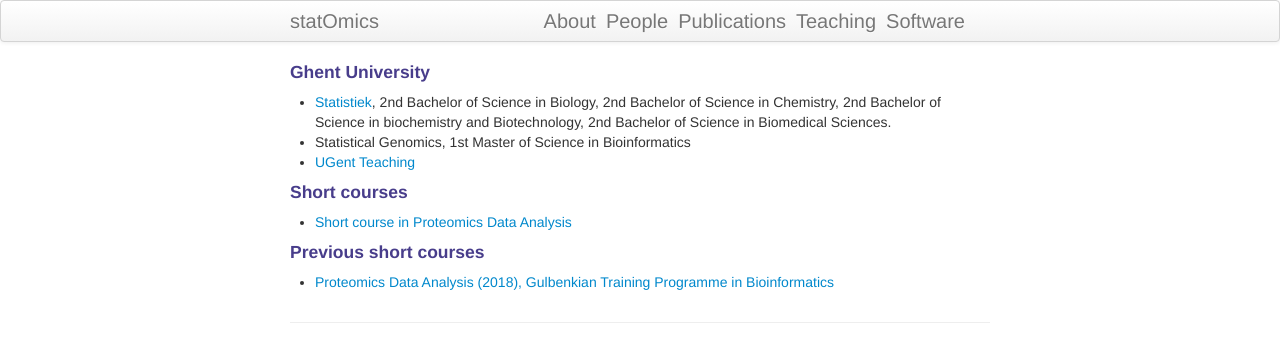
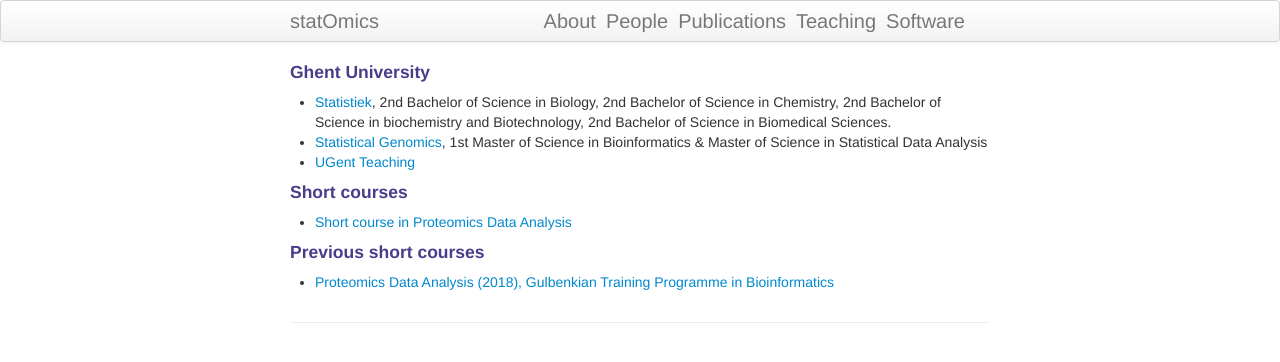
Before and after one commit to statOmics/statOmics.github.io, a Jekyll site: the page built from pages/teaching.md, in a window 1280 px wide. Shown: the top 362 px of the page. Built offline with Jekyll 4.4.1, drawn with Linux system fonts in a browser that asks for light colours.

Commit message:
New course links

```diff
--- a/pages/teaching.md
+++ b/pages/teaching.md
@@ -4,8 +4,8 @@
 ---
 
 #### Ghent University
-- [Statistiek](https://users.ugent.be/~lclement/statistiek/), 2nd Bachelor of Science in Biology, 2nd Bachelor of Science in Chemistry, 2nd Bachelor of Science in biochemistry and Biotechnology, 2nd Bachelor of Science in Biomedical Sciences.
-- Statistical Genomics, 1st Master of Science in Bioinformatics
+- [Statistiek](https://statomics.github.io/statistiekBasisCursus/), 2nd Bachelor of Science in Biology, 2nd Bachelor of Science in Chemistry, 2nd Bachelor of Science in biochemistry and Biotechnology, 2nd Bachelor of Science in Biomedical Sciences.
+- [Statistical Genomics](https://statomics.github.io/statisticalGenomicsCourse/), 1st Master of Science in Bioinformatics & Master of Science in Statistical Data Analysis
 - [UGent Teaching](https://telefoonboek.ugent.be/nl/people/801001441317)
 
 #### Short courses
```
Also changed, not shown: pages/caroline.md (+1 -1 lines).
